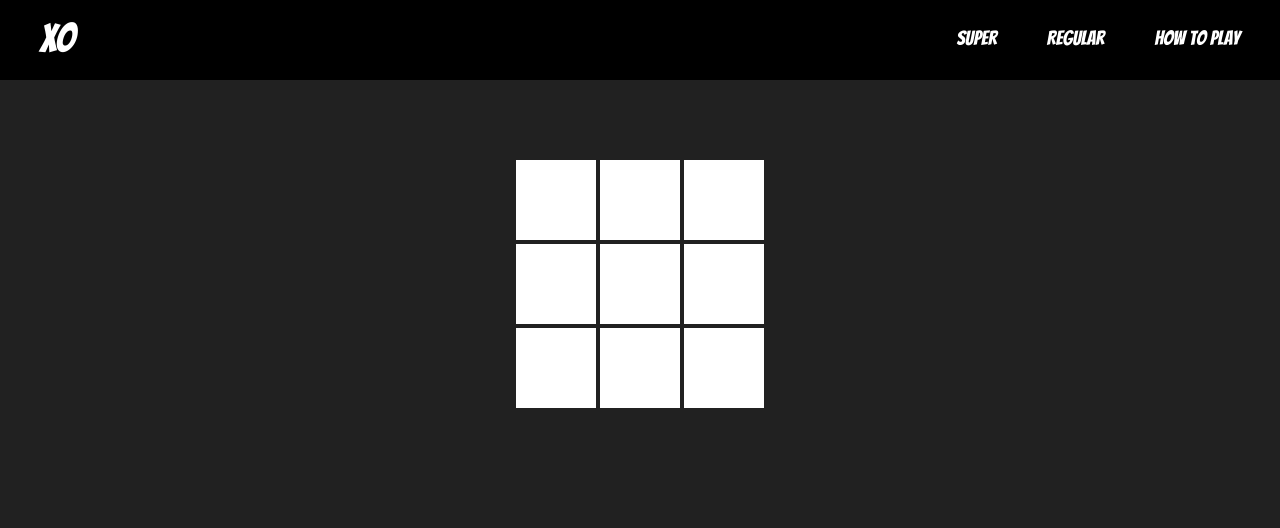
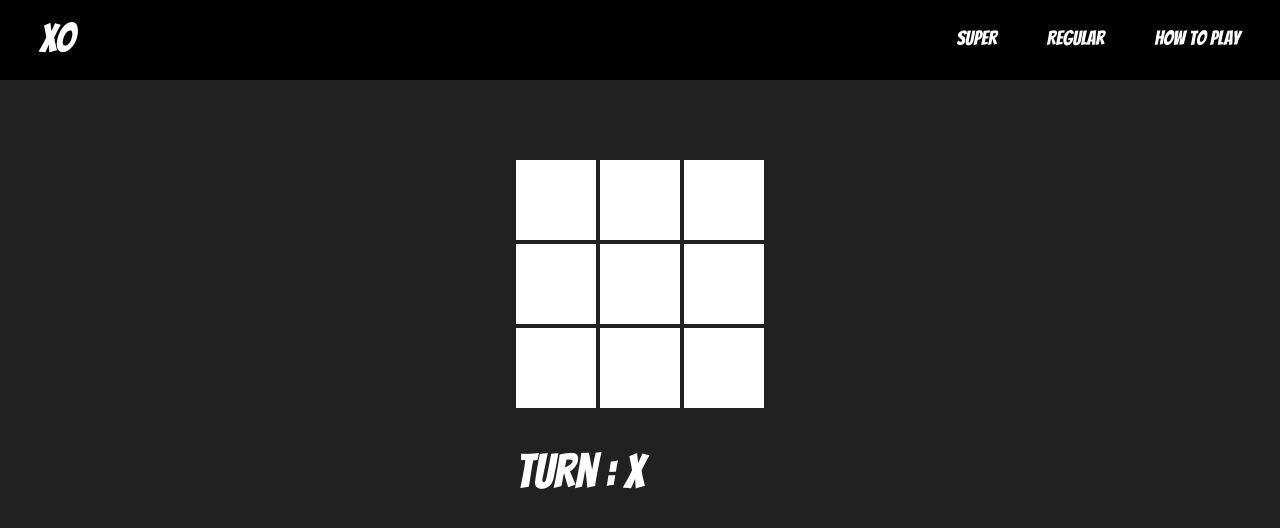
Before and after one commit to ksinha5nov/super-xo, a React (Vite) app: page /regular in a window 1280 px wide. Shown: the top 528 px of the page. Built offline with nearby package versions, Linux system fonts and the light colour scheme.

Commit message:
singleboard turns

```diff
--- a/src/components/singleBoard.tsx
+++ b/src/components/singleBoard.tsx
@@ -39,10 +39,13 @@ const SingleBoard: React.FC<SingleBoardProps> = () => {
     }
 
     return (<>
-        <div className=" mt-20 grid grid-cols-3 gap-1">
-            {board.map((val, idx) => (
-                <div key={idx} id={`${boardId.current}${idx}`} className="h-20 w-20 text-2xl cursor-pointer bg-white text-black flex items-center justify-center transition-all" onClick={e => fillOnClick(e)}>{val}</div>
-            ))}
+        <div>
+            <div className=" mt-20 grid grid-cols-3 gap-1">
+                {board.map((val, idx) => (
+                    <div key={idx} id={`${boardId.current}${idx}`} className="h-20 w-20 text-2xl cursor-pointer bg-white text-black flex items-center justify-center transition-all" onClick={e => fillOnClick(e)}>{val}</div>
+                ))}
+            </div>
+            <div className=" mt-10 font-banger text-5xl">Turn : {turn === 1 ? "X" : "O"}</div>
         </div>
     </>);
 };
```
